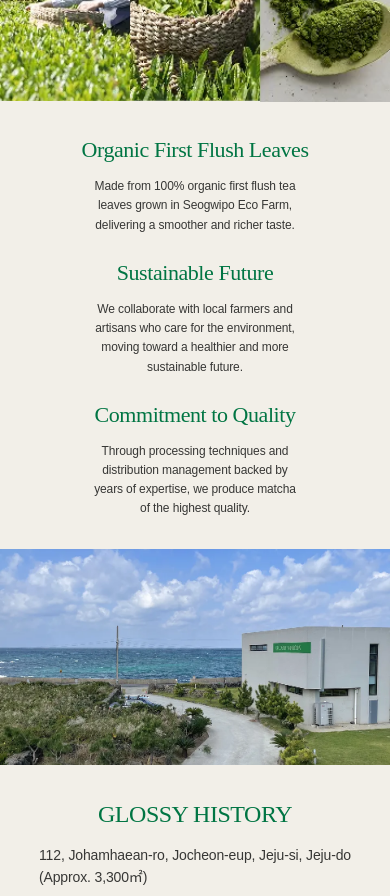
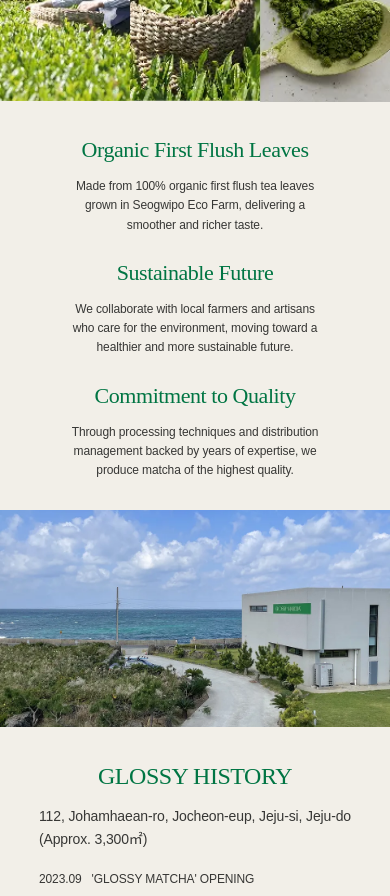
Before and after one commit to Elarin22/Glossy_Matcha, a Next.js app in the folder fe/: page /en/about in a window 390 px wide. Shown: the part 2260-3156 px from the top of the page. Built offline with nearby package versions, Linux system fonts and the light colour scheme; a web font is replaced by a local one.

Commit message:
[FE] style: 제주맛차 컴포넌트 반응형 수정

```diff
--- a/fe/src/components/About/JejuMatcha.module.scss
+++ b/fe/src/components/About/JejuMatcha.module.scss
@@ -60,7 +60,7 @@
             align-items: center;
             width: 100%;
             max-width: 50vw;
-            padding: 0 clamp(20px, 10vw, 190px);
+            padding: 0 clamp(20px, 5vw, 150px);
         }
 
         &-item {
@@ -73,7 +73,7 @@
         }
 
         &-title {
-            @include myeongjo(clamp(28px, 2.6vw, 50px), 500);
+            @include myeongjo(clamp(20px, 2.6vw, 50px), 500);
             color: $color-green-500;
         }
 
```
